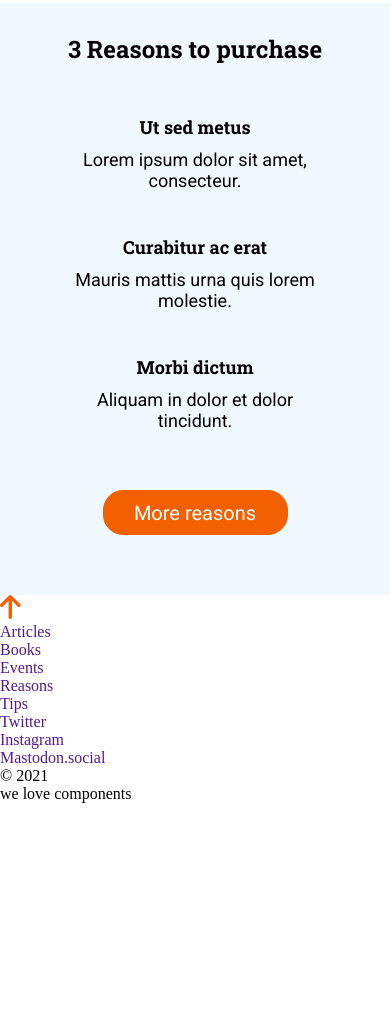
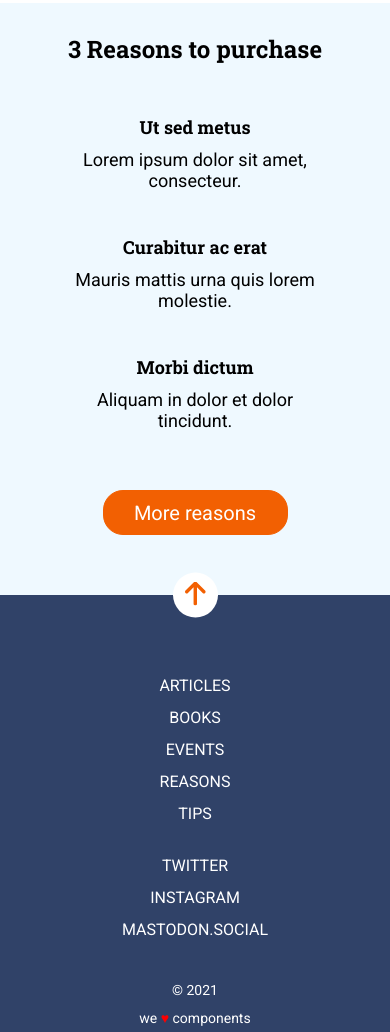
Before and after one commit to Adalab/modulo-1-evaluacion-final-SaraSanchezL, a website: page src/html/index.html in a window 390 px wide. Shown: the part 1183-2215 px from the top of the page. Before the commit the page ends 1986 px from the top, so only its background shows below. Drawn offline with nearby package versions, Linux system fonts and the light colour scheme; files that its build step writes are made by us from their sources; files whose address does not match are found by name.

Commit message:
add footer scss with partial for mobile

```diff
--- a/src/html/partials/footer.html
+++ b/src/html/partials/footer.html
@@ -1,26 +1,30 @@
 <footer class="footer">
 
-    <div class="sectiontwo__iconup"><a title="Subir" href=""><img src="./assets/images/ico-arrow.svg" alt="Subir"
-                title="Subir"></a></div>
+    <div class="footer__iconup"><a class="footer__iconup--title" title="Inicio" href="#inicio"><img
+                src="./assets/images/ico-arrow.svg" alt="Inicio de página" title="Inicio de página"></a></div>
 
     <nav class="footer__nav">
-        <ul class="footer__link">
-            <li><a title="Articles" href="">Articles</a></li>
-            <li><a title="Books" href="">Books</a></li>
-            <li><a title="Events" href="">Events</a></li>
-            <li><a title="Reasons" href="">Reasons</a></li>
-            <li><a title="Tips" href="">Tips</a></li>
+        <ul>
+            <li><a class="footer__nav--link" title="Articles" href="https://adalab.es/">Articles</a></li>
+            <li><a class="footer__nav--link" title="Books" href="https://adalab.es/">Books</a></li>
+            <li><a class="footer__nav--link" title="Events" href="https://adalab.es/">Events</a></li>
+            <li><a class="footer__nav--link" title="Reasons" href="https://adalab.es/">Reasons</a></li>
+            <li><a class="footer__nav--link" title="Tips" href="https://adalab.es/">Tips</a></li>
         </ul>
     </nav>
 
-    <nav class="footer__socialnav">
-        <ul class="footer__sociallink">
-            <li><a title="Twitter" href="">Twitter</a></li>
-            <li><a title="Instagram" href="">Instagram</a></li>
-            <li><a title="Mastodon" href="">Mastodon.social</a></li>
+    <nav class="footer__nav">
+        <ul>
+            <li><a class="footer__nav--link" title="Twitter" href="https://adalab.es/">Twitter</a></li>
+            <li><a class="footer__nav--link" title="Instagram" href="https://adalab.es/">Instagram</a></li>
+            <li><a class="footer__nav--link" title="Mastodon" href="https://adalab.es/">Mastodon.social</a></li>
         </ul>
     </nav>
 
-    <p>&copy; 2021</p>
-    <p>we love components</p>
+
+    <div class="footer__container">
+        <p>&copy; 2021</p>
+        <p>we <span class="heart">&hearts;</span> components</p>
+    </div>
+
 </footer>
--- a/src/html/partials/header.html
+++ b/src/html/partials/header.html
@@ -1,17 +1,15 @@
-<header class="header">
-    <a title="menu" href="#"><img class="header__menuicon" src="./assets/images/ico-menu.svg" alt="Icono de menu"
-            title="Icono de menu"></a>
+<header class="header" id="inicio">
+    <a title="menu" href="https://adalab.es/"><img class="header__menuicon" src="./assets/images/ico-menu.svg"
+            alt="Icono de menu" title="Icono de menu"></a>
     <div class="header__container">
         <h1 class="header__container--maintitle">Anonymous proxy</h1>
 
         <p class="header__container--text">in hac habitasse platea dictumst</p>
     </div>
 
-    <div class="header__icondown"><a class="header__icondown--link" title="3ReasonsToPurchase"
-            href="#3reasonstopurchase"><img src="./assets/images/ico-scroll-down.svg" alt="ReasonsToPurchase"
-                title="ReasonsToPurchase"></a>
+    <div class="header__icondown"><a class="header__icondown--link" title="3 Reasons To Purchase"
+            href="#3reasonstopurchase"><img src="./assets/images/ico-scroll-down.svg" alt="Reasons To Purchase"
+                title="Reasons To Purchase"></a>
     </div>
 
 </header>
-
-<!--Enlazar links-->
--- a/src/scss/layout/_footer.scss
+++ b/src/scss/layout/_footer.scss
@@ -0,0 +1,43 @@
+.footer {
+  background-color: #304268;
+  display: flex;
+  flex-direction: column;
+  align-items: center;
+
+  &__iconup {
+    background-color: #ffffff;
+    width: 45px;
+    height: 45px;
+    border-radius: 50%;
+    margin-bottom: 30px;
+    text-align: center;
+    line-height: 55px;
+    transform: translateY(-50%);
+    &--link {
+      padding: 10px;
+    }
+  }
+  &__nav {
+    margin-bottom: 20px;
+    font-size: 16px;
+    font-family: "Roboto", sans-serif;
+    text-transform: uppercase;
+    text-align: center;
+    &--link {
+      color: #ffffff;
+      padding: 10px;
+      line-height: 2;
+    }
+  }
+  &__container {
+    margin-top: 10px;
+    font-size: 14px;
+    font-family: "Roboto", sans-serif;
+    color: #ffffff;
+    text-align: center;
+    line-height: 2;
+  }
+}
+.heart {
+  color: red;
+}
```
Also changed, not shown: src/html/partials/main.html (+2 -0 lines).
